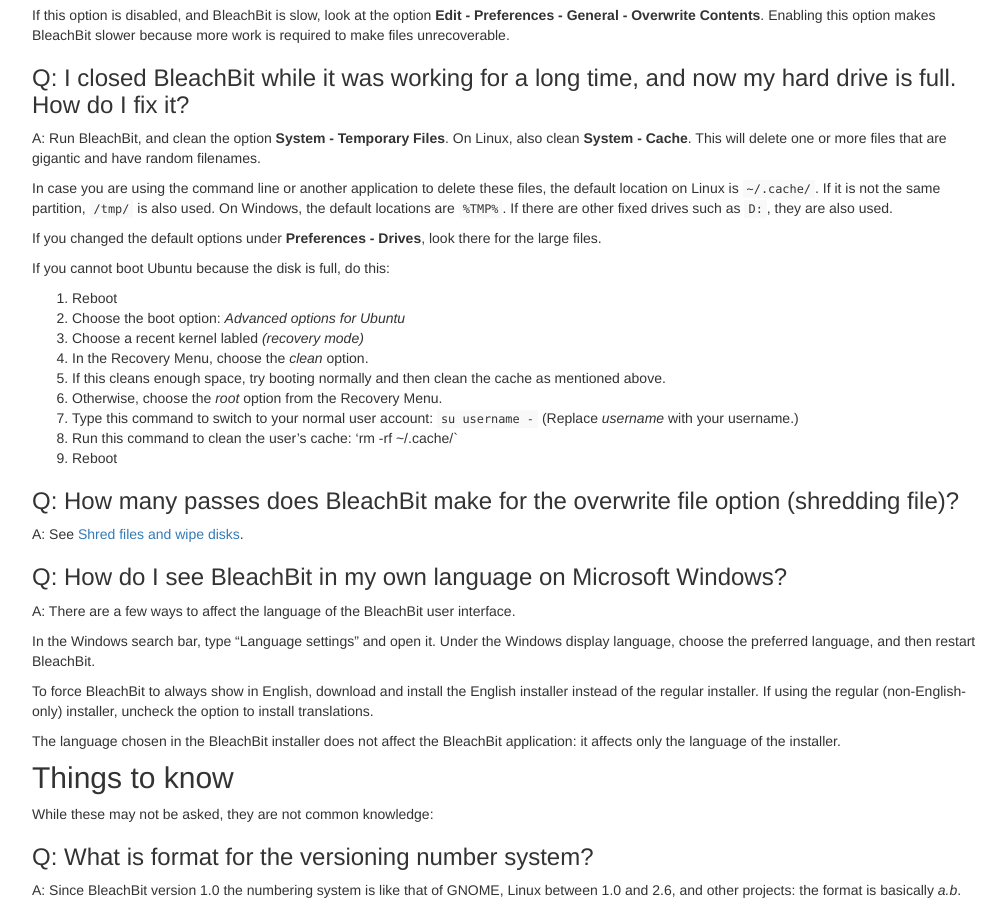
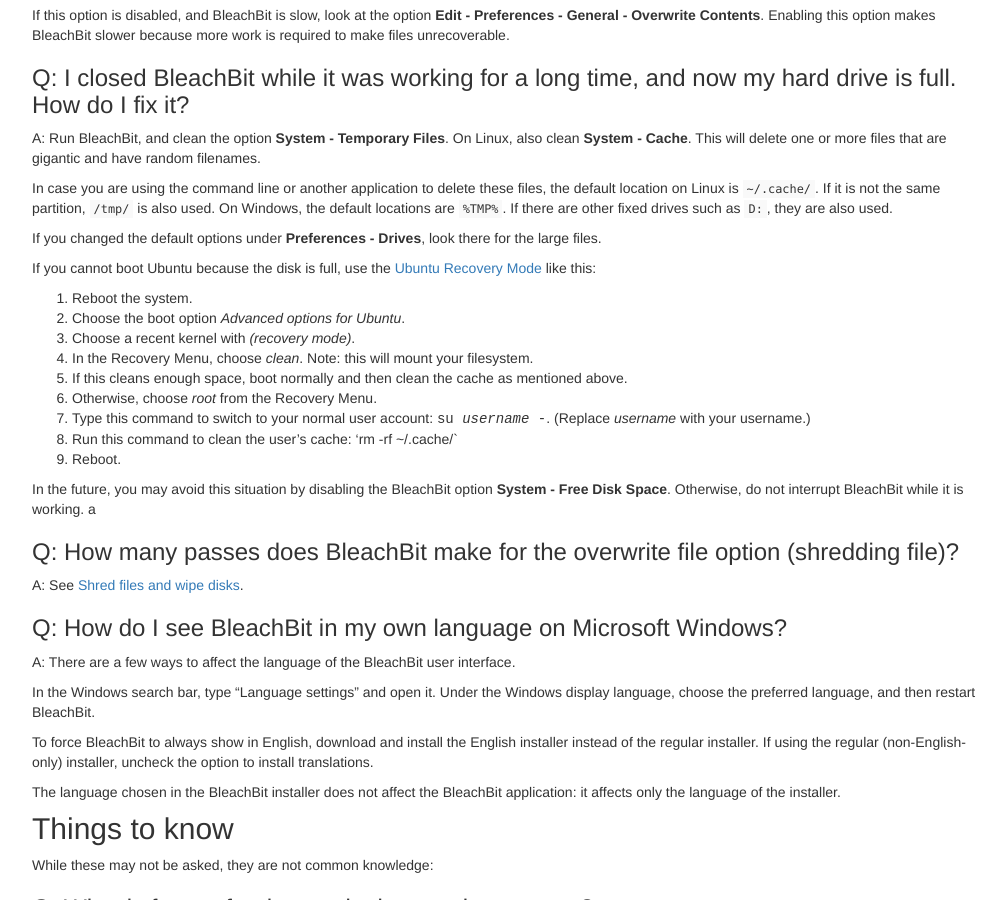
Before and after one commit to bleachbit/docs, a Jekyll site: the page built from _posts/2015-09-25-frequently-asked-questions.md, in a window 1280 px wide and 900 px high, scrolled down 1168 px. Shown: the whole window, without its empty margins (233-1239 px from the left). Built offline with Jekyll 4.4.1, drawn with Linux system fonts in a browser that asks for light colours.

Commit message:
Expand and do copy editing

```diff
--- a/_posts/2015-09-25-frequently-asked-questions.md
+++ b/_posts/2015-09-25-frequently-asked-questions.md
@@ -50,19 +50,20 @@
 
 If you changed the default options under **Preferences - Drives**, look there for the large files.
 
-If you cannot boot Ubuntu because the disk is full, do this:
+If you cannot boot Ubuntu because the disk is full, use the [Ubuntu Recovery Mode](https://wiki.ubuntu.com/RecoveryMode) like this:
 
-1. Reboot
-1. Choose the boot option: _Advanced options for Ubuntu_
-1. Choose a recent kernel labled _(recovery mode)_
-1. In the Recovery Menu, choose the _clean_ option.
-1. If this cleans enough space, try booting normally and then clean the cache as mentioned above.
-1. Otherwise, choose the _root_ option from the Recovery Menu.
-1. Type this command to switch to your normal user account: `su username -` (Replace _username_ with your username.)
+1. Reboot the system.
+1. Choose the boot option *Advanced options for Ubuntu*.
+1. Choose a recent kernel with *(recovery mode)*.
+1. In the Recovery Menu, choose _clean_. Note: this will mount your filesystem.
+1. If this cleans enough space, boot normally and then clean the cache as mentioned above.
+1. Otherwise, choose  _root_ from the Recovery Menu.
+1. Type this command to switch to your normal user account: <tt>su <i>username</i> -</tt>. (Replace _username_ with your username.)
 1. Run this command to clean the user's cache: 'rm -rf ~/.cache/`
-1. Reboot
+1. Reboot.
 
-
+In the future, you may avoid this situation by disabling the BleachBit option **System - Free Disk Space**. Otherwise, do not interrupt BleachBit while it is working.
+a
 ### Q: How many passes does BleachBit make for the overwrite file option (shredding file)?
 A: See [Shred files and wipe disks](/doc/shred-files-and-wipe-disks.html).
 
```
